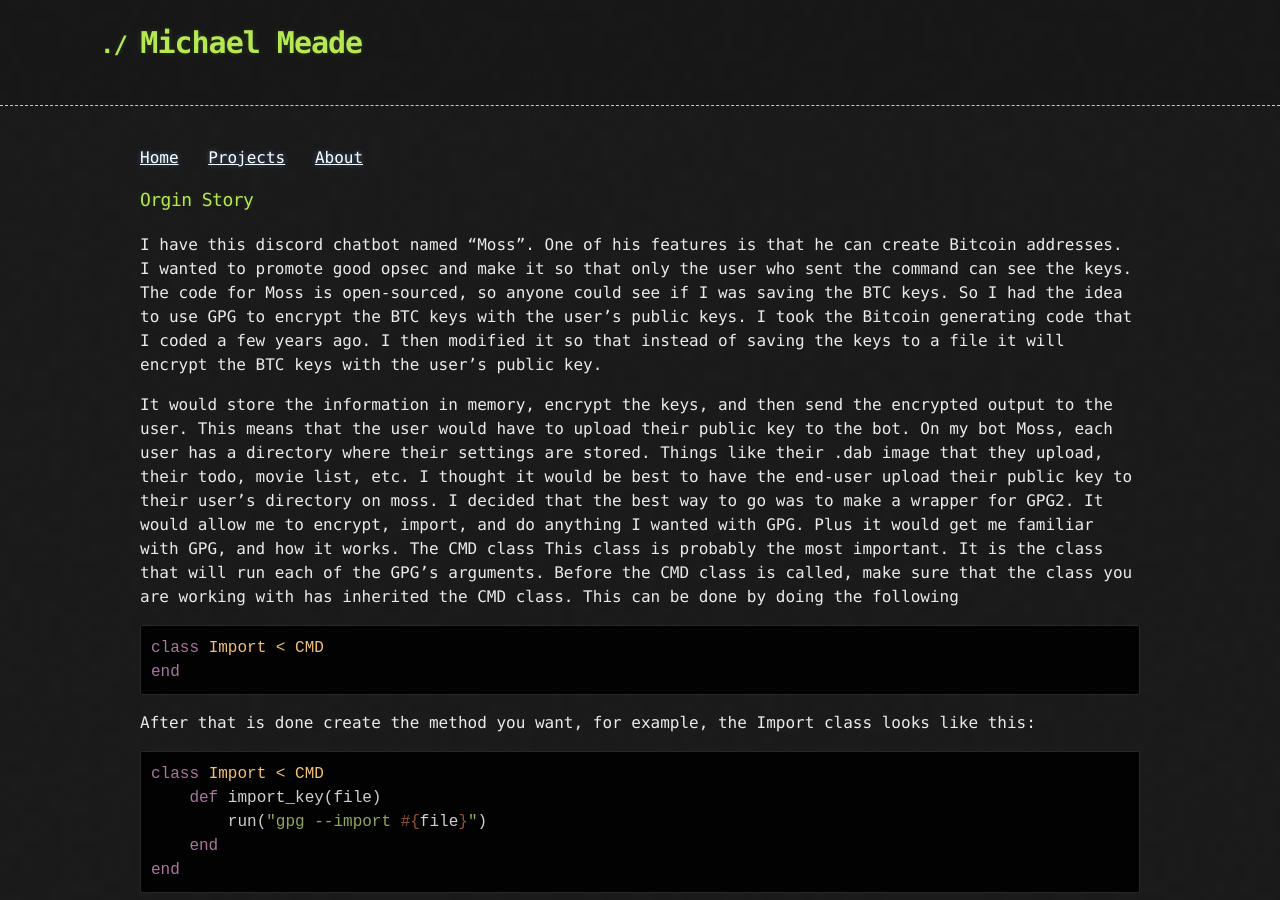
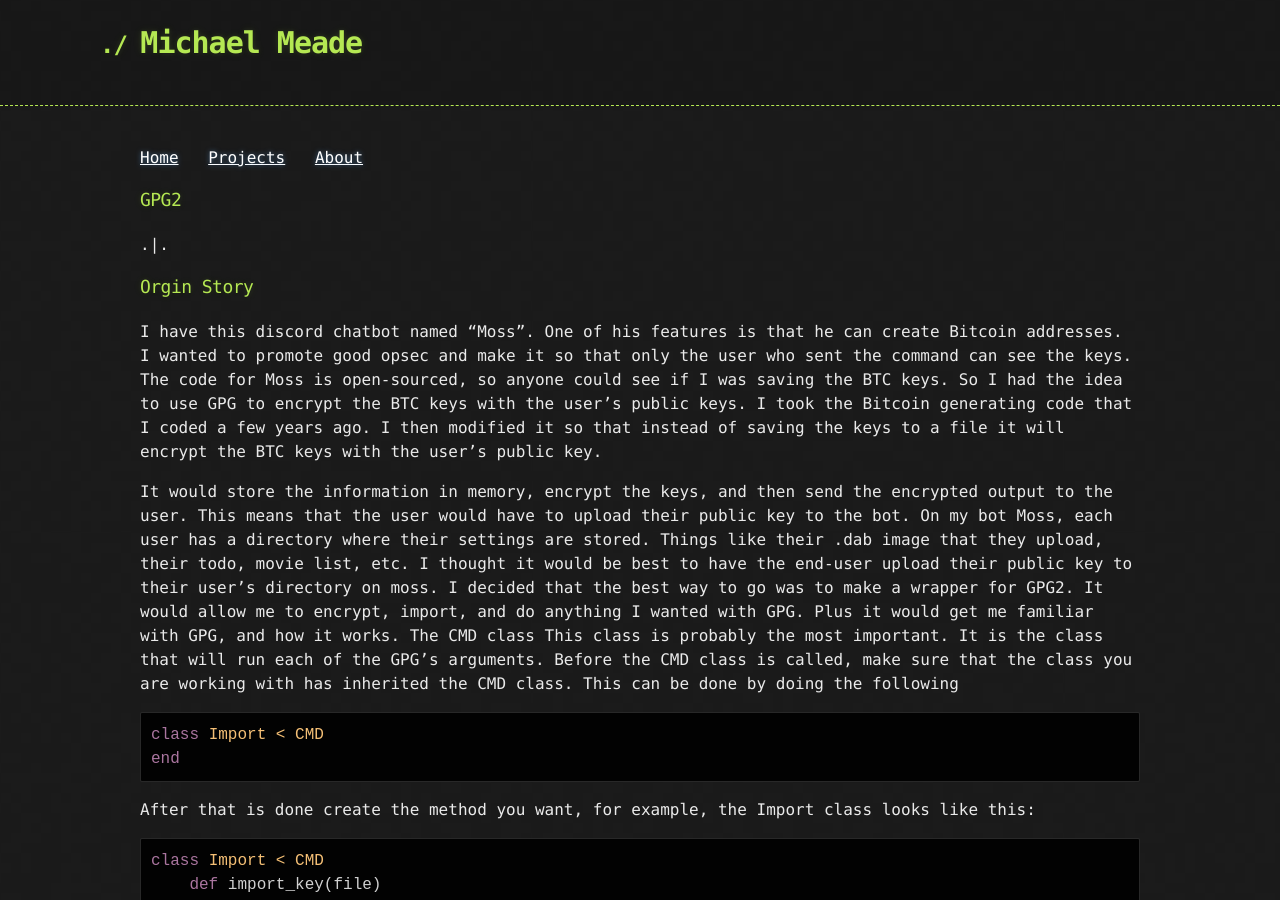
Before and after one commit to Michael-Meade/MinerFind, a Jekyll site: the page built from Projects/GPG2.0.md, in a window 1280 px wide and 900 px high. Built offline with Jekyll 4.4.1, drawn with Linux system fonts in a browser that asks for light colours; our own code applies the rules of GitHub Pages for plain Markdown files; the repository's description, which GitHub fills in, is left out.

Commit message:
Update GPG2.0.md

```diff
--- a/Projects/GPG2.0.md
+++ b/Projects/GPG2.0.md
@@ -1,3 +1,8 @@
+### GPG2
+.|.
+
+
+
 ### Orgin Story
 I have this discord chatbot named "Moss". One of his features is that he can create Bitcoin addresses. I wanted to promote good opsec and make it so that only the user who sent the command can see the keys. The code for Moss is open-sourced, so anyone could see if I was saving the BTC keys.
 So I had the idea to use GPG to encrypt the BTC keys with the user's public keys.
```
